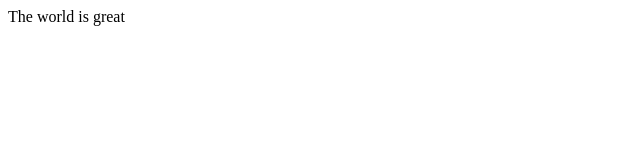
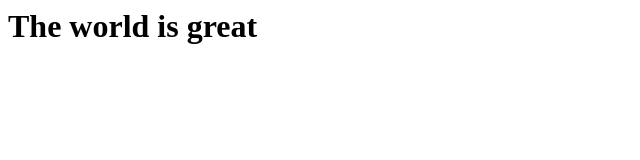
Before and after one commit to joohoyun/playlist, a plain HTML site: page index.html in a window 1280 px wide. Shown: the whole page, without its empty margins (0-640 px from the left). Drawn offline with Linux system fonts and the light colour scheme.

Commit message:
added styles.css

```diff
--- a/index.html
+++ b/index.html
@@ -1,7 +1,7 @@
 <html>
 <title> Hello World </title>
 <body>
-The world is great
+<h1>The world is great</h1>
 
 </body>
 
--- /dev/null
+++ b/styles.css
@@ -0,0 +1,9 @@
+body {
+  background-color: powderblue;
+}
+h1 {
+  color: blue;
+}
+p {
+  color: red;
+}
```
